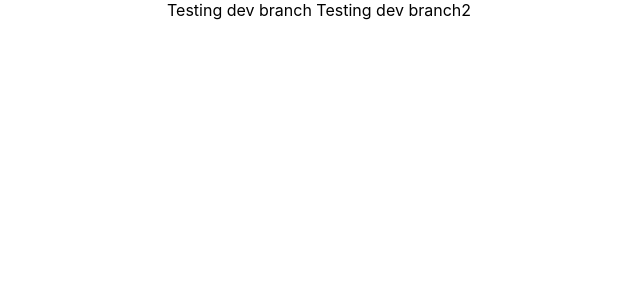
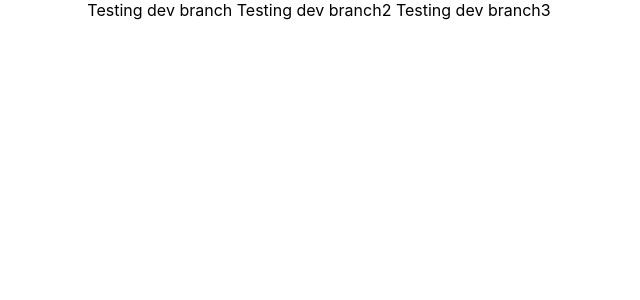
Before and after one commit to e-nie/cra-console, a React (Create React App) app: page / in a window 1280 px wide. Shown: the top 300 px of the page, without its empty margins (321-961 px from the left). Built offline with nearby package versions, Linux system fonts and the light colour scheme.

Commit message:
testing dev branch3

```diff
--- a/src/App.tsx
+++ b/src/App.tsx
@@ -6,6 +6,7 @@ function App() {
         <div className = "App">
             Testing dev branch
             Testing dev branch2
+            Testing dev branch3
         </div>
     );
 }
```
